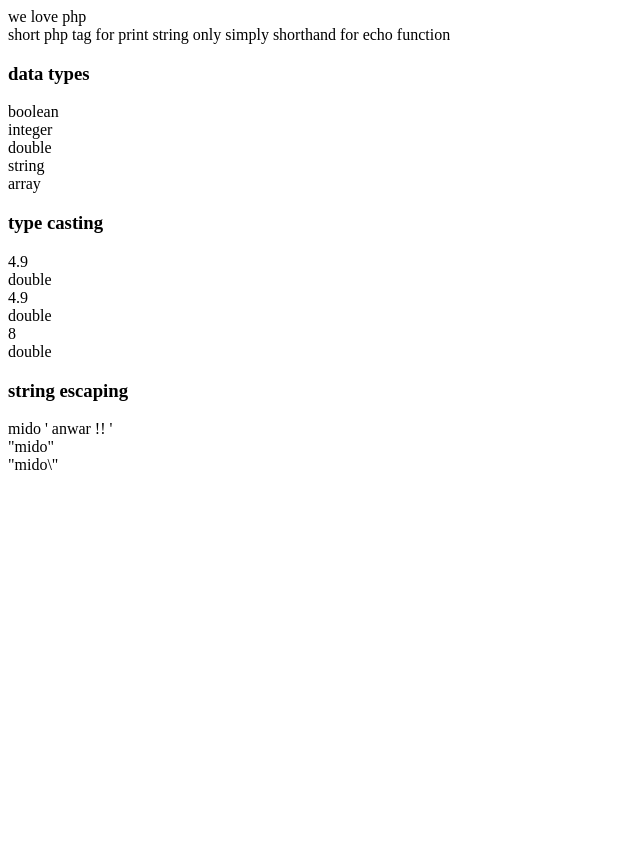
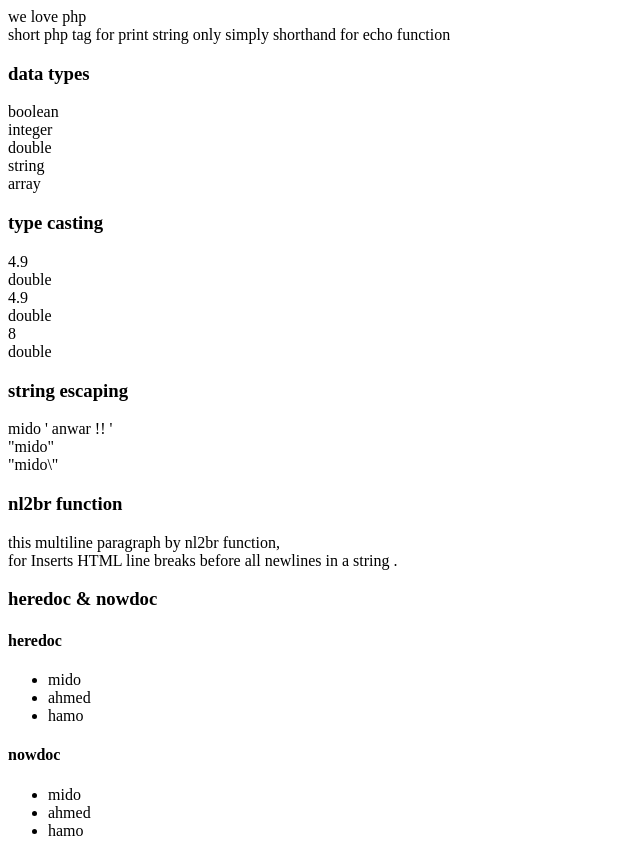
Before and after one commit to Mido-Anwar/elzero-php, a PHP site: page / in a window 1280 px wide. Shown: the whole page, without its empty margins (0-640 px from the left). Before the commit the page ends 470 px from the top, so only its background shows below. Run offline with PHP 8.4, Linux system fonts and the light colour scheme.

Commit message:
espisode 12

```diff
--- a/index.php
+++ b/index.php
@@ -55,6 +55,35 @@
     echo "\"mido\\\"";
 
     ?>
+
+    <h3>nl2br function</h3>
+
+    <?php
+    echo  nl2br("this multiline paragraph by nl2br function,
+    for Inserts HTML line breaks before all newlines in a string .");
+    ?>
+    <h3>heredoc & nowdoc</h3>
+    <?php
+
+    // here doc
+    echo <<< "ul"
+    <h4>heredoc</h4>
+<ul>
+<li> mido </li>
+<li> ahmed</li>
+<li> hamo</li>
+</ul>
+ul;
+    //nowdoc
+    echo <<< 'now'
+ <h4>nowdoc</h4>
+<ul>
+<li> mido </li>
+<li> ahmed</li>
+<li> hamo</li>
+</ul>
+now;
+    ?>
 </body>
 
 </html>
```
